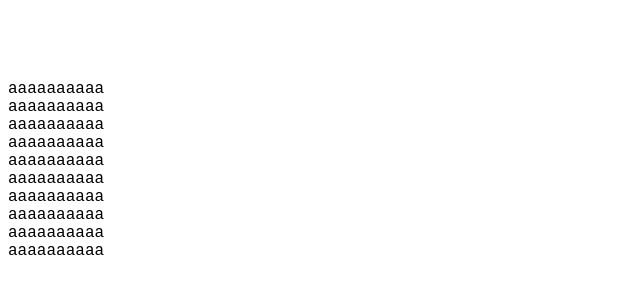
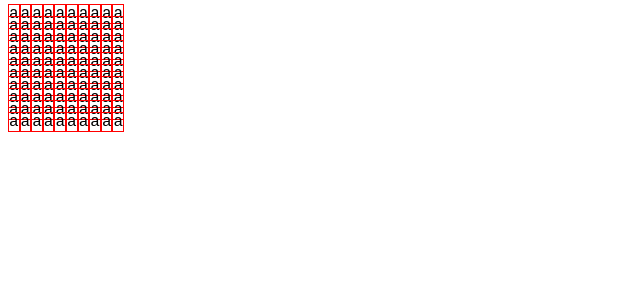
Before and after one commit to James-Ibersteen-Hawker/Text-Pong, a plain HTML site: page index.html in a window 1280 px wide. Shown: the whole page, without its empty margins (0-640 px from the left). Drawn offline with Linux system fonts and the light colour scheme.

Commit message:
more stuff, test grid finished, now for test moving

```diff
--- a/index.html
+++ b/index.html
@@ -2,9 +2,13 @@
 <html lang="en">
   <head>
     <style>
-      * {
+      #testGrid {
         white-space: pre;
+        line-height: 12px;
         font-family: "Courier New", Courier, monospace;
+      }
+      span {
+        border: 1px solid red;
       }
     </style>
   </head>
--- a/script.js
+++ b/script.js
@@ -22,29 +22,37 @@ class Game {
              |
              |--`,
       controller: "0",
+      fill: "a",
     };
   }
   testGrid() {
     let width = 10;
     let height = 10;
-    this.grid = Array.from({ length: height }, (_, i) =>
-      new Array(width).fill(" ")
+    this.grid = Array.from({ length: height }, () =>
+      new Array(width).fill(`<span>${this.glyphs.fill}</span>`)
     );
     let cont = DOC.get("#testGrid");
-    alert(this.grid);
     this.grid.forEach((e) => {
-      e.forEach((a) => cont.append("a"));
+      e.forEach((a) => cont.insertAdjacentHTML("beforeend", a));
       cont.insertAdjacentHTML("beforeend", "<br>");
     });
+    this.grid = Array.from({ length: height }, () =>
+      new Array(width).fill(this.glyphs.fill)
+    );
+    window.addEventListener("keydown", (event) => {
+      switch (event.key) {
+      }
+    });
+  }
+  move(d) {
+    switch (d) {
+    }
   }
 }
-
 const DOC = {
   get(arg) {
     return document.querySelector(arg);
   },
 };
-
 let game = new Game(2, 5, 2, false);
 game.testGrid();
-alert("here");
```
